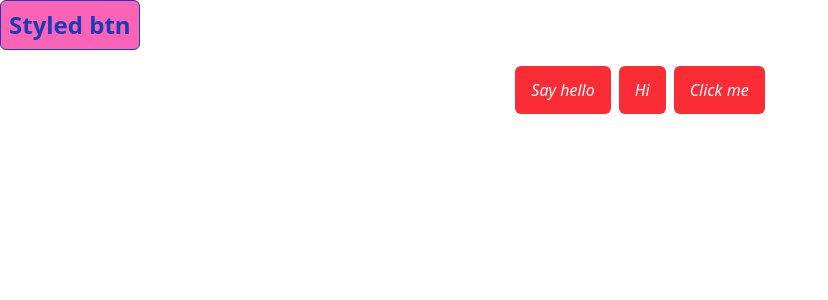
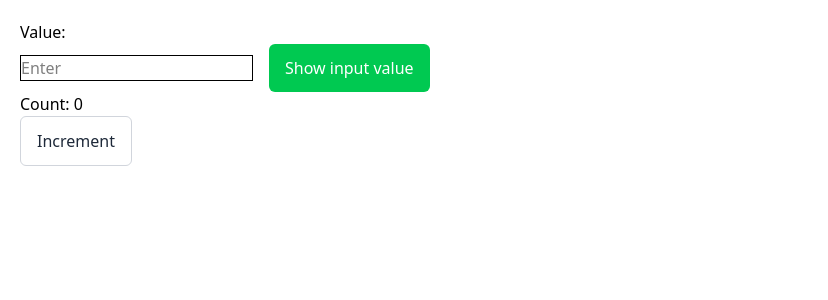
Before and after one commit to codersjj/react19-full-course, a React (Vite) app: page / in a window 1280 px wide. Shown: the top 300 px of the page, without its empty margins (0-828 px from the left). Built offline with nearby package versions, Linux system fonts and the light colour scheme.

Commit message:
feat: add state

```diff
--- a/src/App.tsx
+++ b/src/App.tsx
@@ -1,22 +1,47 @@
+import { useState } from "react";
 import Button from "./components/Button";
 
-const items = [
-  { id: 1, label: "Say hello" },
-  { id: 2, label: "Hi" },
-  { id: 3, label: "Click me" },
-];
+// const items = [
+//   { id: 1, label: "Say hello" },
+//   { id: 2, label: "Hi" },
+//   { id: 3, label: "Click me" },
+// ];
 
 function App() {
+  const [value, setValue] = useState("");
+  const [count, setCount] = useState<number>(0);
+
   return (
-    <div>
-      <button
+    <div className="p-5">
+      <p>Value: {value}</p>
+      <input
+        type="text"
+        className="mr-4 border"
+        placeholder="Enter"
+        value={value}
+        onChange={(e) => setValue(e.target.value)}
+      />
+      <Button onClick={() => alert(`Input value is: ${value}`)}>
+        Show input value
+      </Button>
+
+      <p>Count: {count}</p>
+      <Button
+        variant="outline"
+        className="cursor-pointer"
+        // onClick={() => setCount(count + 1)}
+        onClick={() => setCount((prevState) => prevState + 1)}
+      >
+        Increment
+      </Button>
+      {/* <button
         className="border rounded-md px-2 py-1.5 text-blue-800 bg-pink-400 cursor-pointer"
         style={{ fontSize: "24px", fontWeight: "bold" }}
       >
         Styled btn
-      </button>
+      </button> */}
 
-      <div className="flex flex-row justify-center gap-2 mt-4">
+      {/* <div className="flex flex-row justify-center gap-2 mt-4">
         {items.map((item) => {
           return (
             <Button
@@ -29,7 +54,7 @@ function App() {
             </Button>
           );
         })}
-      </div>
+      </div> */}
     </div>
   );
 }
```
